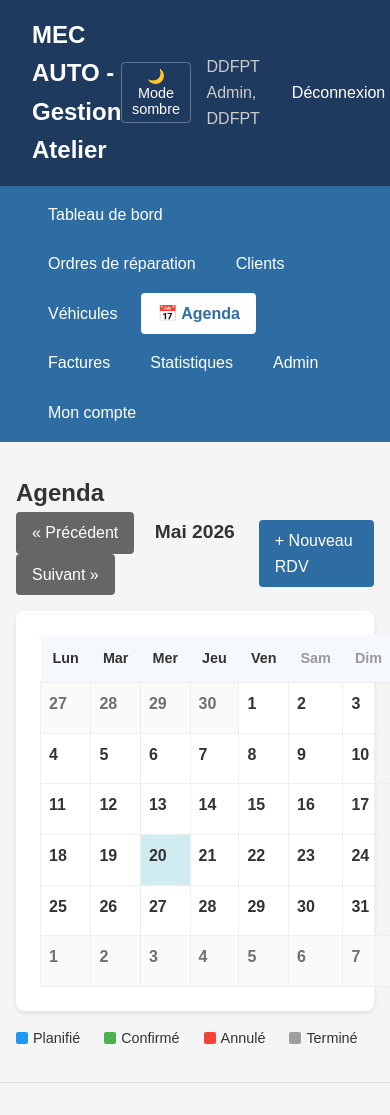
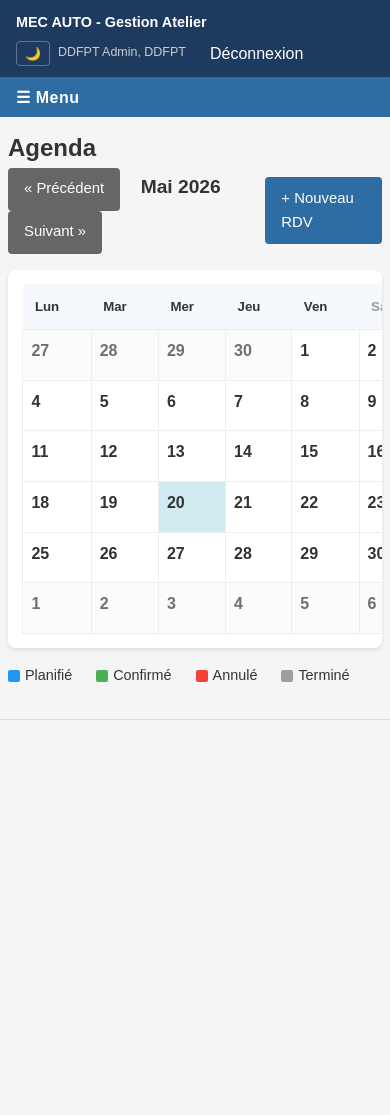
Before and after one commit to cv2b79/meca-auto, a Flask app: page /agenda/ in a window 390 px wide. After the commit the page ends 720 px from the top, so only its background shows below. Run offline with Flask 3, Linux system fonts and the light colour scheme; a user stored in the database is signed in; data that the repository does not hold is empty.

Commit message:
Responsive mobile/tablet layout (CSS media queries)
- Hamburger menu (☰) on screens ≤ 768px, closes on link click
- Header adapts: smaller title, compact user info, icon-only theme toggle
- Nav links hidden by default on mobile, shown as vertical dropdown when open
- Cards scroll horizontally if table overflows
- Larger tap targets for buttons, smaller padding on th/td
- font-size: 16px on inputs to prevent iOS auto-zoom
- .col-hide-mobile utility class for optional column hiding
- Stats grid 2-column on mobile
- Desktop layout completely unchanged

Co-Authored-By: Claude Sonnet 4.6 <noreply@anthropic.com>

```diff
--- a/app/templates/base.html
+++ b/app/templates/base.html
@@ -74,6 +74,83 @@
         .dark .badge.en_cours { background: #ffc107; }
         .dark .badge.termine { background: #28a745; }
         .dark .badge.cloture { background: #6c757d; }
+
+        /* ── Hamburger ───────────────────────────────────────── */
+        .nav-toggle { display: none; }
+        .nav-links { display: flex; flex-wrap: wrap; gap: 0.5rem; align-items: center; }
+
+        /* ── Responsive mobile (≤ 768px) ─────────────────────── */
+        @media (max-width: 768px) {
+            /* Header */
+            .header { padding: 0.7rem 1rem; flex-wrap: wrap; gap: 0.4rem; }
+            .header h1 { font-size: 1rem; }
+            .header-right { gap: 0.5rem; flex-wrap: wrap; }
+            .header-right .user { font-size: 0.78rem; }
+            .theme-toggle { padding: 0.25rem 0.5rem; font-size: 0.8rem; }
+            .theme-toggle .toggle-label { display: none; }
+
+            /* Nav hamburger */
+            .nav { padding: 0; flex-direction: column; }
+            .nav-toggle {
+                display: block;
+                width: 100%;
+                padding: 0.65rem 1rem;
+                background: transparent;
+                border: none;
+                color: white;
+                font-size: 1rem;
+                font-weight: bold;
+                text-align: left;
+                cursor: pointer;
+                letter-spacing: 0.03em;
+            }
+            .nav-links {
+                display: none;
+                flex-direction: column;
+                gap: 0;
+                padding: 0 0 0.5rem 0;
+            }
+            .nav-links.open { display: flex; }
+            .nav-links a {
+                padding: 0.65rem 1.25rem;
+                border-bottom: 1px solid rgba(255,255,255,0.08);
+                border-radius: 0;
+                font-size: 0.95rem;
+            }
+            .nav-links a.active { background: rgba(255,255,255,0.15); color: white; }
+
+            /* Container & cards */
+            .container { margin: 0.75rem auto; padding: 0 0.5rem; }
+            .card { padding: 0.9rem; max-width: 100%; overflow-x: auto; }
+
+            /* Tables scrollables */
+            .card table { min-width: 480px; }
+            .table-responsive { overflow-x: auto; -webkit-overflow-scrolling: touch; }
+
+            /* Boutons plus grands (tap) */
+            .btn { padding: 0.6rem 1rem; font-size: 0.93rem; }
+            th, td { padding: 0.5rem 0.4rem; font-size: 0.83rem; }
+
+            /* Inputs : font-size 16px évite le zoom automatique sur iOS */
+            input:not([type=checkbox]):not([type=radio]),
+            select, textarea { font-size: 16px !important; }
+
+            /* Stats */
+            .stats-grid { grid-template-columns: repeat(2, 1fr); }
+            .stat-box .number { font-size: 1.6rem; }
+
+            /* Cacher colonnes secondaires si la page le demande */
+            .col-hide-mobile { display: none !important; }
+
+            /* Footer compact */
+            footer { font-size: 0.75rem; padding: 0.75rem; }
+        }
+
+        @media (max-width: 480px) {
+            .header h1 { font-size: 0.9rem; }
+            .stats-grid { grid-template-columns: 1fr 1fr; }
+            .stat-box .number { font-size: 1.3rem; }
+        }
     </style>
     <script>
         function toggleTheme() {
@@ -93,6 +170,27 @@
                 localStorage.setItem('scrollPos', window.scrollY);
             }
         }, true);
+
+        // Hamburger nav toggle
+        function toggleNav() {
+            var links = document.getElementById('nav-links');
+            var btn   = document.querySelector('.nav-toggle');
+            if (!links) return;
+            links.classList.toggle('open');
+            btn.textContent = links.classList.contains('open') ? '✕ Fermer' : '☰ Menu';
+        }
+        // Ferme le menu si on clique sur un lien
+        document.addEventListener('DOMContentLoaded', function() {
+            var links = document.querySelectorAll('.nav-links a');
+            links.forEach(function(a) {
+                a.addEventListener('click', function() {
+                    var nl = document.getElementById('nav-links');
+                    var btn = document.querySelector('.nav-toggle');
+                    if (nl) nl.classList.remove('open');
+                    if (btn) btn.textContent = '☰ Menu';
+                });
+            });
+        });
     </script>
 </head>
 <body>
@@ -100,12 +198,14 @@
     <div class="header">
         <h1>MEC AUTO - Gestion Atelier</h1>
         <div class="header-right">
-            <button class="theme-toggle" onclick="toggleTheme()">🌙 Mode sombre</button>
+            <button class="theme-toggle" onclick="toggleTheme()">🌙 <span class="toggle-label">Mode sombre</span></button>
             <span class="user">{{ current_user.prenom }} {{ current_user.nom }}{% if current_user.role == 'ddfpt' %}, DDFPT{% elif current_user.role == 'magasinier' %}, Magasinier{% elif current_user.role == 'enseignant' %}, Enseignant{% elif current_user.role == 'eleve' %}, Élève{% endif %}</span>
             <a href="{{ url_for('auth.logout') }}">Déconnexion</a>
         </div>
     </div>
     <div class="nav">
+        <button class="nav-toggle" onclick="toggleNav()">☰ Menu</button>
+        <div class="nav-links" id="nav-links">
             <a href="{{ url_for('main.index') }}" {% if request.endpoint=='main.index' %}class="active"{% endif %}>Tableau de bord</a>
             <a href="{{ url_for('ordres.liste') }}" {% if request.endpoint and 'ordres' in request.endpoint %}class="active"{% endif %}>Ordres de réparation</a>
             {% if current_user.can_manage_clients() %}
@@ -140,6 +240,7 @@
             <a href="{{ url_for('settings.mon_compte') }}" {% if request.endpoint == 'settings.mon_compte' %}class="active"{% endif %}>Mon compte</a>
             {% endif %}
         </div>
+    </div>
     {% endif %}
 
     <div class="container">
```
Lines whose indentation alone changed are shown as unchanged.
